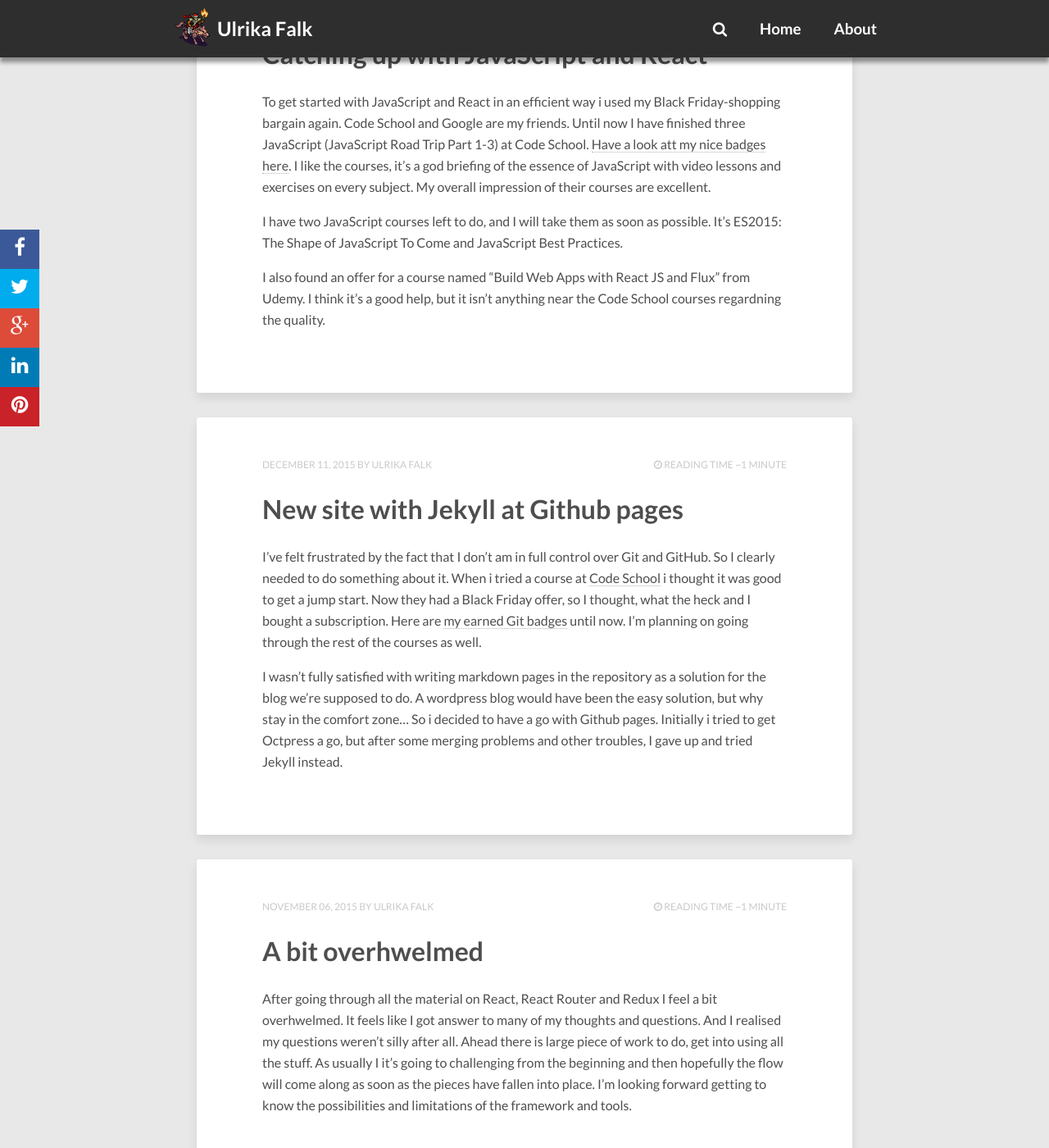
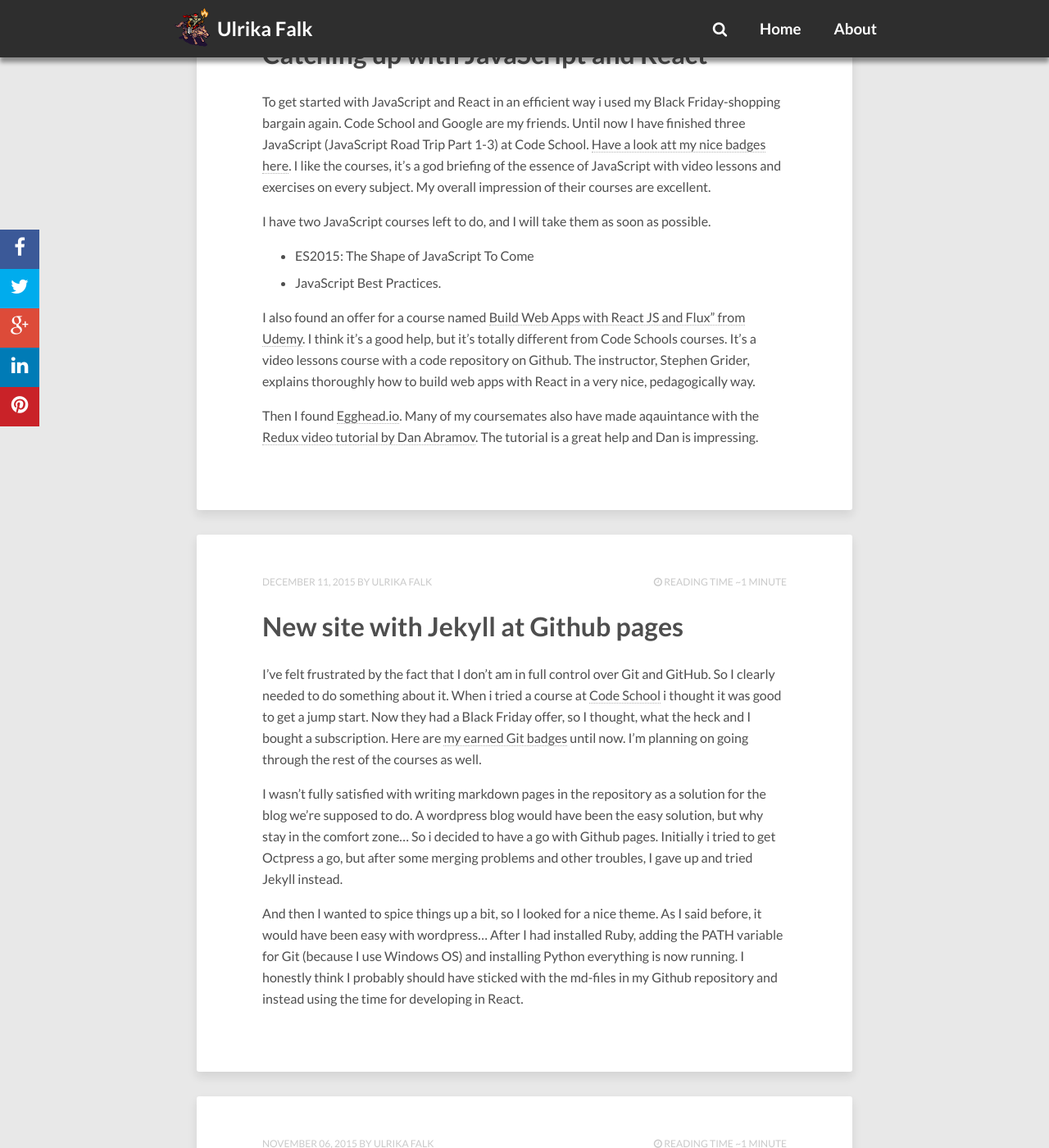
Before and after one commit to uf222ba/uf222ba.github.io, a Jekyll site: the page built from index.html, in a window 1280 px wide and 1400 px high, scrolled down 396 px. Shown: the whole window at 82% size. Built offline with Jekyll 4.4.1, drawn with Linux system fonts in a browser that asks for light colours; nearby versions of some CDN libraries; the list of posts is cut into pages by our own code; comment, search, counter and statistics services are not loaded; some of the changed text lies outside the part shown.

Commit message:
Add blogposts

```diff
--- a/_config.yml
+++ b/_config.yml
@@ -31,7 +31,7 @@
   name:           Ulrika Falk
   site:           http://uf222ba.github.io/
   avatar:         images/avatar.jpg
-  bio:            Love her family, animals and learning new things.
+  bio:            Loves her family, animals and learning new things.
   email:          uf222ba@student.lnu.se
   # Social networking links used in footer. Update and remove as you like.
   #twitter: aron_bordin
--- a/_posts/2015-12-11-catching-up-with-javascript-and-react.md
+++ b/_posts/2015-12-11-catching-up-with-javascript-and-react.md
@@ -8,6 +8,11 @@
 Until now I have finished three JavaScript (JavaScript Road Trip Part 1-3) at Code School. <a href="https://backpack.openbadges.org/share/ac70b59de56ae52cb8f7027c2082b940/">Have a look att my nice badges here</a>.
 I like the courses, it's a god briefing of the essence of JavaScript with video lessons and exercises on every subject. My overall impression of their courses are excellent.
 
-I have two JavaScript courses left to do, and I will take them as soon as possible. It's ES2015: The Shape of JavaScript To Come and JavaScript Best Practices.
+I have two JavaScript courses left to do, and I will take them as soon as possible.
 
-I also found an offer for a course named "Build Web Apps with React JS and Flux" from Udemy. I think it's a good help, but it isn't anything near the Code School courses regardning the quality.
+* ES2015: The Shape of JavaScript To Come
+* JavaScript Best Practices.
+
+I also found an offer for a course named <a href="https://www.udemy.com/learn-and-understand-reactjs/">Build Web Apps with React JS and Flux" from Udemy</a>. I think it's a good help, but it's totally different from Code Schools courses. It's a video lessons course with a code repository on Github. The instructor, Stephen Grider, explains thoroughly how to build web apps with React in a very nice, pedagogically way.
+
+Then I found <a href="https://egghead.io/">Egghead.io</a>. Many of my coursemates also have made aqauintance with the <a href="https://egghead.io/technologies/js">Redux video tutorial by Dan Abramov</a>. The tutorial is a great help and Dan is impressing.
--- a/_posts/2015-12-11-new-site-with-jekyll-on-github-pages.md
+++ b/_posts/2015-12-11-new-site-with-jekyll-on-github-pages.md
@@ -10,3 +10,5 @@
 
 I wasn't fully satisfied with writing markdown pages in the repository as a solution for the blog we're supposed to do. A wordpress blog would have been the easy solution, but why stay in the comfort zone...
 So i decided to have a go with Github pages. Initially i tried to get Octpress a go, but after some merging problems and other troubles, I gave up and tried Jekyll instead.
+
+And then I wanted to spice things up a bit, so I looked for a nice theme. As I said before, it would have been easy with wordpress... After I had installed Ruby, adding the PATH variable for Git (because I use Windows OS) and installing Python everything is now running. I honestly think I probably should have sticked with the md-files in my Github repository and instead using the time for developing in React.
--- a/index.html
+++ b/index.html
@@ -1,6 +1,6 @@
 ---
 layout: post-index
-title: "Welcome my RIA course blog"
+title: "Welcome to my RIA course blog"
 description: "My journey to learning the new world of JavaScript, with React, React Router and Redux."
 tags: [Node, React, Redux]
 comments: false
```
